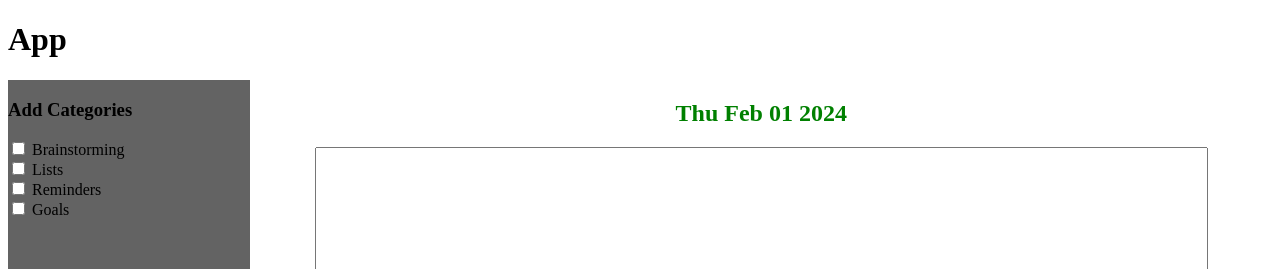
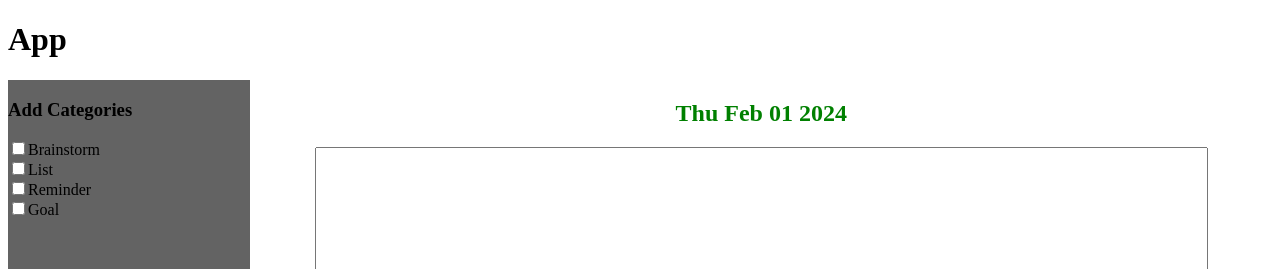
Before and after one commit to dbonnett/Notes2, a Vue app: page / in a window 1280 px wide. Shown: the top 269 px of the page. Built offline with nearby package versions, Linux system fonts and the light colour scheme.

Commit message:
using v-for for checkboxes problem stems from v-model not adapting to programatic changes of bound data

```diff
--- a/src/components/AsideCalendar.vue
+++ b/src/components/AsideCalendar.vue
@@ -3,14 +3,19 @@
     <h3>Filter By Category</h3>
     <input type="checkbox" class="select" id="select-all" name="select-all" checked v-on:click="selectAll()">
       <label id="select-all-label" for="select-all"> UNSELECT ALL </label><br><br>
-    <input type="checkbox" id="brainstorm" name="brainstorm" v-model="currentCategories.brainstorm" @click="updateCategories">
+    <div v-for="(value, key) in currentCategories" v-bind:key="key">
+      <input type="checkbox" :id="key" v-model="currentCategories[key]">
+      <label :for="key">{{ key }}</label>
+    </div>
+
+    <!-- <input type="checkbox" id="brainstorm" name="brainstorm" v-model="currentCategories.brainstorm" @click="updateCategories">
       <label for="brainstorm"> Brainstorming </label><br>
     <input type="checkbox" id="lists" name="lists" v-model="currentCategories.list" @click="updateCategories">
       <label for="lists"> Lists</label><br>
     <input type="checkbox" id="reminders" name="reminders" v-model="currentCategories.reminder" @click="updateCategories">
       <label for="reminders"> Reminders </label><br>
     <input type="checkbox" id="goals" name="goals" v-model="currentCategories.goal" @click="updateCategories">
-      <label for="goals"> Goals </label><br>
+      <label for="goals"> Goals </label><br> -->
   </div>
 </template>
 
@@ -18,7 +23,7 @@
 export default {
   data() {
     return {
-      currentCategories: {...this.$store.state.currentCategories}
+      currentCategories: this.$store.state.currentCategories
     }
   },
   methods: {
--- a/src/components/AsideNote.vue
+++ b/src/components/AsideNote.vue
@@ -1,14 +1,18 @@
 <template>
   <div class="aside-note">
     <h3>Add Categories</h3>
-    <input type="checkbox" id="brainstorm" name="brainstorm" v-model="currentCategories.brainstorm" @click="updateCategories">
+    <div v-for="(value, key) in currentCategories" v-bind:key="key">
+      <input type="checkbox" :id="key" v-model="currentCategories[key]">
+      <label :for="key">{{ key }}</label>
+    </div>
+    <!-- <input type="checkbox" id="brainstorm" name="brainstorm" v-model="currentCategories.brainstorm" @click="updateCategories">
       <label for="brainstorm"> Brainstorming </label><br>
     <input type="checkbox" id="lists" name="lists" v-model="currentCategories.list" @click="updateCategories">
       <label for="lists"> Lists</label><br>
     <input type="checkbox" id="reminders" name="reminders" v-model="currentCategories.reminder" @click="updateCategories">
       <label for="reminders"> Reminders </label><br>
     <input type="checkbox" id="goals" name="goals" v-model="currentCategories.goal" @click="updateCategories">
-      <label for="goals"> Goals </label><br>
+      <label for="goals"> Goals </label><br> -->
   </div>
 </template>
 
@@ -24,8 +28,11 @@ export default {
       setTimeout( () => {
         this.$store.commit('UPDATE_CATEGORIES', this.currentCategories);
       }, 0)
+    },
+    capitalize(string) {
+      return string;
     }
-  }
+  },
 }
 </script>
 
--- a/src/components/RedoNotes.vue
+++ b/src/components/RedoNotes.vue
@@ -54,7 +54,7 @@ export default {
       alert("Are you sure? ")
     },
     clearCategories() {
-      let cats = Object.assign(this.$store.state.currentCategories);
+      let cats = this.$store.state.currentCategories;
       for (let key in cats) {
         cats[key] = true;
       }
--- a/src/store/index.js
+++ b/src/store/index.js
@@ -12,10 +12,10 @@ export default createStore({
       dateStr: "",
     },
     currentCategories: {
-      brainstorm: false,
-      list: false,
-      reminder: false,
-      goal: false,
+      Brainstorm: false,
+      List: false,
+      Reminder: false,
+      Goal: false,
     },
     monthNumbers: [0],
     allNotes: new Map(),
```
